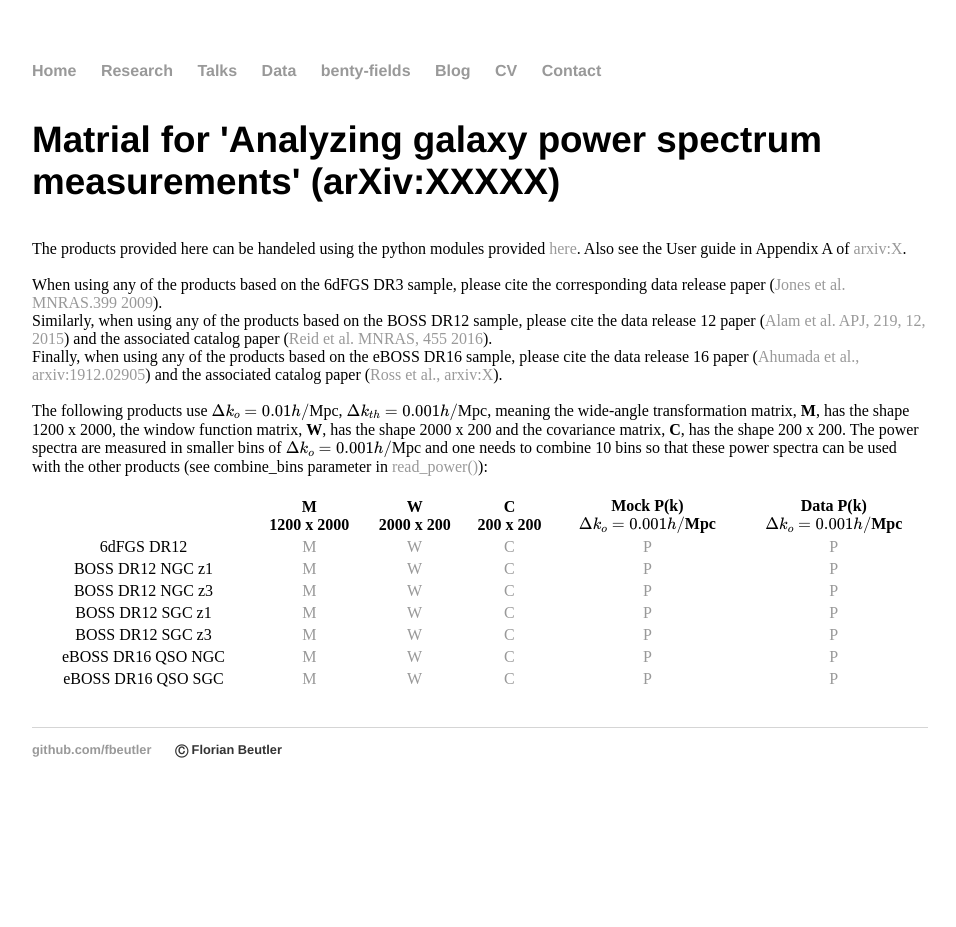
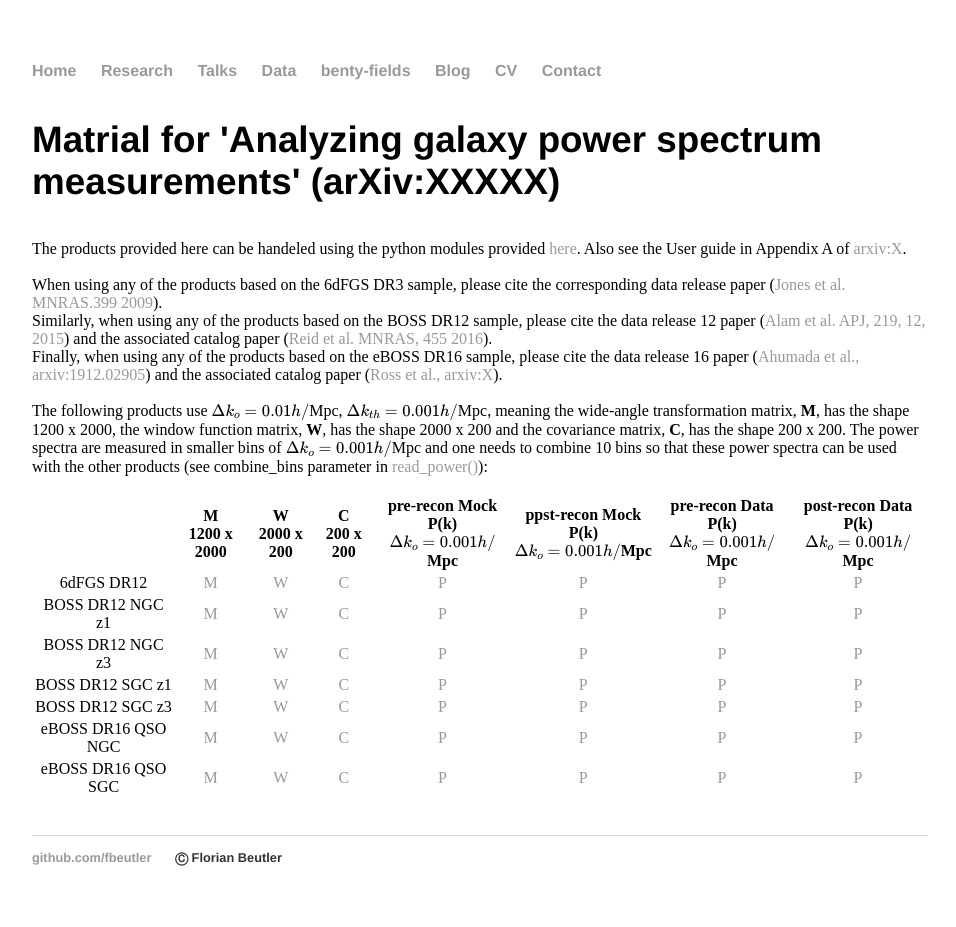
Before and after one commit to fbeutler/fbeutler.github.io, a Jekyll site: the page built from hub/deconv_paper.html, in a window 1280 px wide. Shown: the whole page, without its empty margins (160-1116 px from the left). Built offline with Jekyll 4.4.1, drawn with Linux system fonts in a browser that asks for light colours; before the commit the page ends 900 px from its top, so only the background shows below that.

Commit message:
Update deconv_paper.html

```diff
--- a/hub/deconv_paper.html
+++ b/hub/deconv_paper.html
@@ -35,14 +35,18 @@ Finally, when using any of the products based on the eBOSS DR16 sample, please c
     <th><strong>M</strong><br>1200 x 2000</th>
     <th><strong>W</strong><br>2000 x 200</th>
     <th><strong>C</strong><br>200 x 200</th>
-    <th>Mock P(k)<br>\(\Delta k_o = 0.001h/\)Mpc</th>
-    <th>Data P(k)<br>\(\Delta k_o = 0.001h/\)Mpc</th>
+    <th>pre-recon Mock P(k)<br>\(\Delta k_o = 0.001h/\)Mpc</th>
+    <th>ppst-recon Mock P(k)<br>\(\Delta k_o = 0.001h/\)Mpc</th>
+    <th>pre-recon Data P(k)<br>\(\Delta k_o = 0.001h/\)Mpc</th>
+    <th>post-recon Data P(k)<br>\(\Delta k_o = 0.001h/\)Mpc</th>
   </tr>
   <tr style="text-align: center">
     <td>6dFGS DR12</td>
     <td><a href="M_6dFGS_DR3_1_1_1_1_1_1200_2000.matrix.gz">M</a></td>
     <td><a href="W_6dFGS_DR3_1_1_1_1_1_10_2000_200.matrix.gz">W</a></td>
     <td><a href="C_600_6dFGS_DR3_1_1_1_1_1_10_200_200.matrix.gz">C</a></td>
+    <td><a href="X.tar.gz">P</a></td>
+    <td><a href="X.tar.gz">P</a></td>
     <td><a href="X.tar.gz">P</a></td>
     <td><a href="X.tar.gz">P</a></td>
   </tr>
@@ -53,12 +57,16 @@ Finally, when using any of the products based on the eBOSS DR16 sample, please c
     <td><a href="C_2048_BOSS_DR12_NGC_z1_V6C_1_1_1_1_1_10_200_200.matrix.gz">C</a></td>
     <td><a href="X.tar.gz">P</a></td>
     <td><a href="X.tar.gz">P</a></td>
+    <td><a href="X.tar.gz">P</a></td>
+    <td><a href="X.tar.gz">P</a></td>
   </tr>
   <tr style="text-align: center">
     <td>BOSS DR12 NGC z3</td>
     <td><a href="M_BOSS_DR12_NGC_z3_V6C_1_1_1_1_1_1200_2000.matrix.gz">M</a></td>
     <td><a href="W_BOSS_DR12_NGC_z3_V6C_1_1_1_1_1_10_2000_200.matrix.gz">W</a></td>
     <td><a href="C_2048_BOSS_DR12_NGC_z3_V6C_1_1_1_1_1_10_200_200.matrix.gz">C</a></td>
+    <td><a href="X.tar.gz">P</a></td>
+    <td><a href="X.tar.gz">P</a></td>
     <td><a href="X.tar.gz">P</a></td>
     <td><a href="X.tar.gz">P</a></td>
   </tr>
@@ -69,12 +77,16 @@ Finally, when using any of the products based on the eBOSS DR16 sample, please c
     <td><a href="C_2048_BOSS_DR12_SGC_z1_V6C_1_1_1_1_1_10_200_200.matrix.gz">C</a></td>
     <td><a href="X.tar.gz">P</a></td>
     <td><a href="X.tar.gz">P</a></td>
+    <td><a href="X.tar.gz">P</a></td>
+    <td><a href="X.tar.gz">P</a></td>
   </tr>
   <tr style="text-align: center">
     <td>BOSS DR12 SGC z3</td>
     <td><a href="M_BOSS_DR12_SGC_z3_V6C_1_1_1_1_1_1200_2000.matrix.gz">M</a></td>
     <td><a href="W_BOSS_DR12_SGC_z3_V6C_1_1_1_1_1_10_2000_200.matrix.gz">W</a></td>
     <td><a href="C_2048_BOSS_DR12_SGC_z3_V6C_1_1_1_1_1_10_200_200.matrix.gz">C</a></td>
+    <td><a href="X.tar.gz">P</a></td>
+    <td><a href="X.tar.gz">P</a></td>
     <td><a href="X.tar.gz">P</a></td>
     <td><a href="X.tar.gz">P</a></td>
   </tr>
@@ -85,6 +97,8 @@ Finally, when using any of the products based on the eBOSS DR16 sample, please c
     <td><a href="C_1000_eBOSS_DR16_QSO_NGC_1_1_1_1_1_10_200_200.matrix.gz">C</a></td>
     <td><a href="X.tar.gz">P</a></td>
     <td><a href="X.tar.gz">P</a></td>
+    <td><a href="X.tar.gz">P</a></td>
+    <td><a href="X.tar.gz">P</a></td>
   </tr>
   <tr style="text-align: center">
     <td>eBOSS DR16 QSO SGC</td>
@@ -93,6 +107,8 @@ Finally, when using any of the products based on the eBOSS DR16 sample, please c
     <td><a href="C_1000_eBOSS_DR16_QSO_SGC_1_1_1_1_1_10_200_200.matrix.gz">C</a></td>
     <td><a href="X.tar.gz">P</a></td>
     <td><a href="X.tar.gz">P</a></td>
+    <td><a href="X.tar.gz">P</a></td>
+    <td><a href="X.tar.gz">P</a></td>
   </tr>
 </table><br>
 
```
